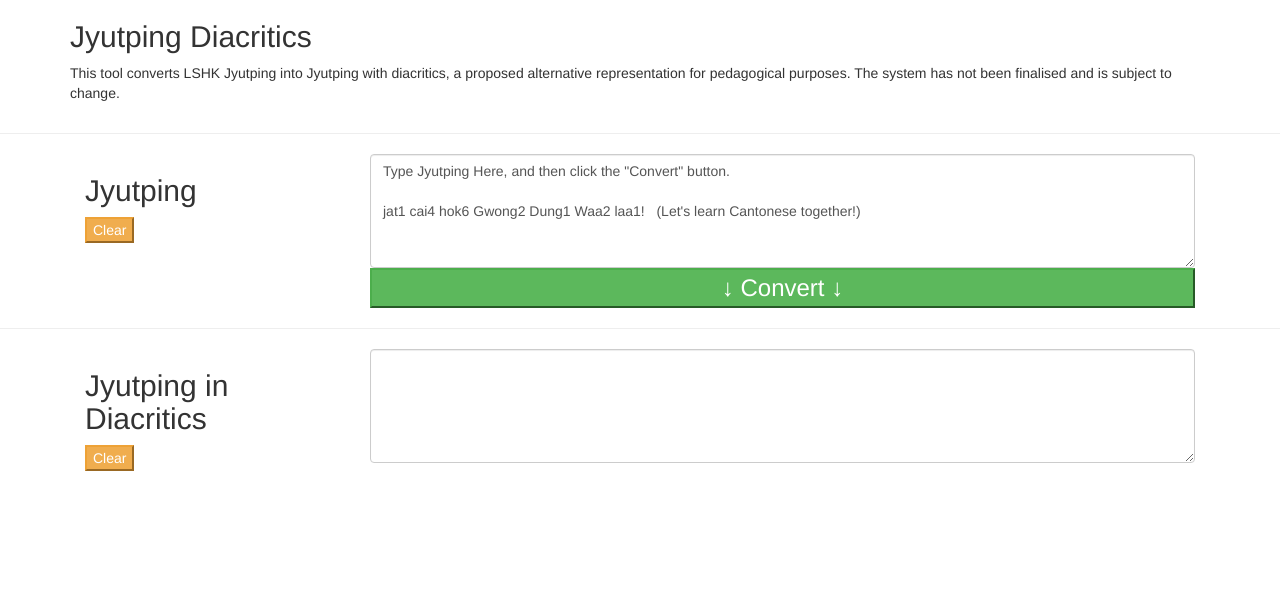
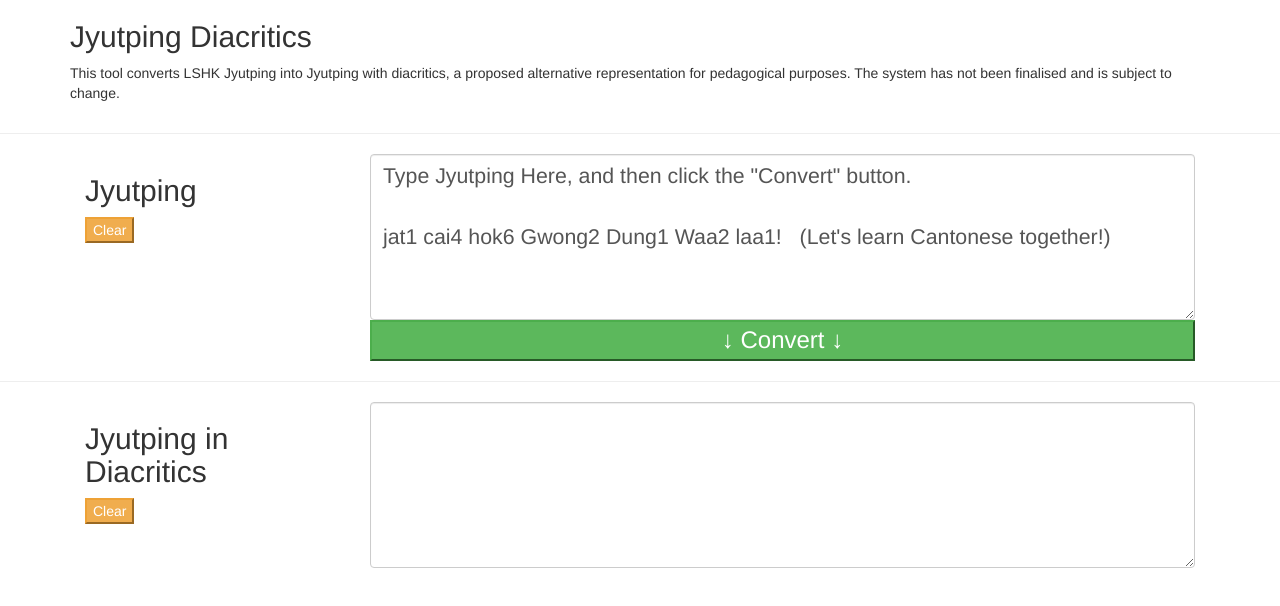
Before and after one commit to chaaklau/jyutping-diacritics-2, a plain HTML site: page index.html in a window 1280 px wide. Drawn offline with nearby package versions, Linux system fonts and the light colour scheme.

Commit message:
change font size

```diff
--- a/index.html
+++ b/index.html
@@ -14,6 +14,10 @@
 
   <link rel="stylesheet" href="css/normalize.css">
   <link rel="stylesheet" href="css/main.css">
+  <style>
+    textarea {font-size:16pt !important;}
+  </style>
+
 </head>
 
 <body>
```
